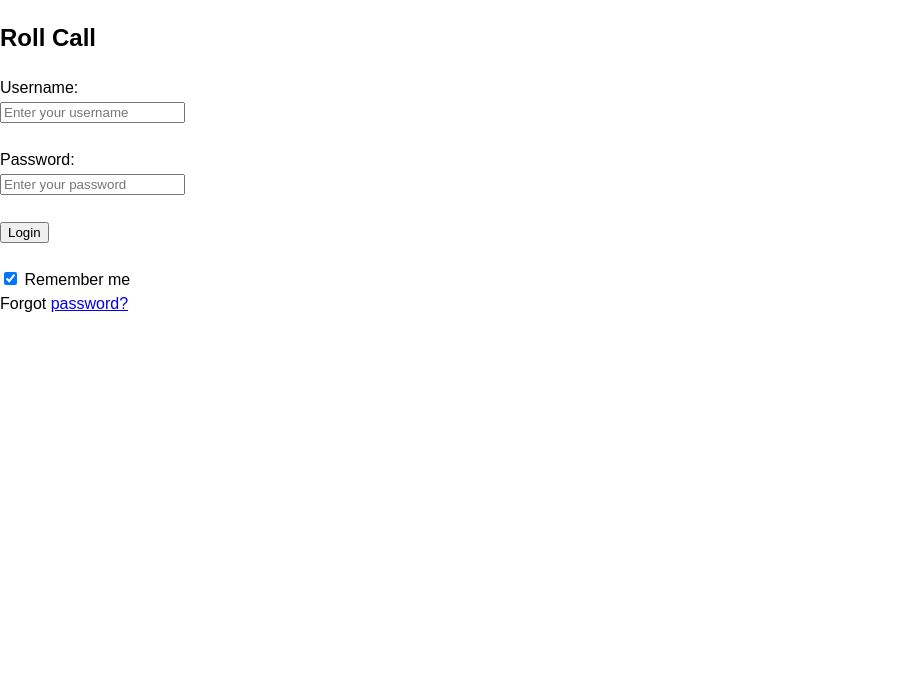
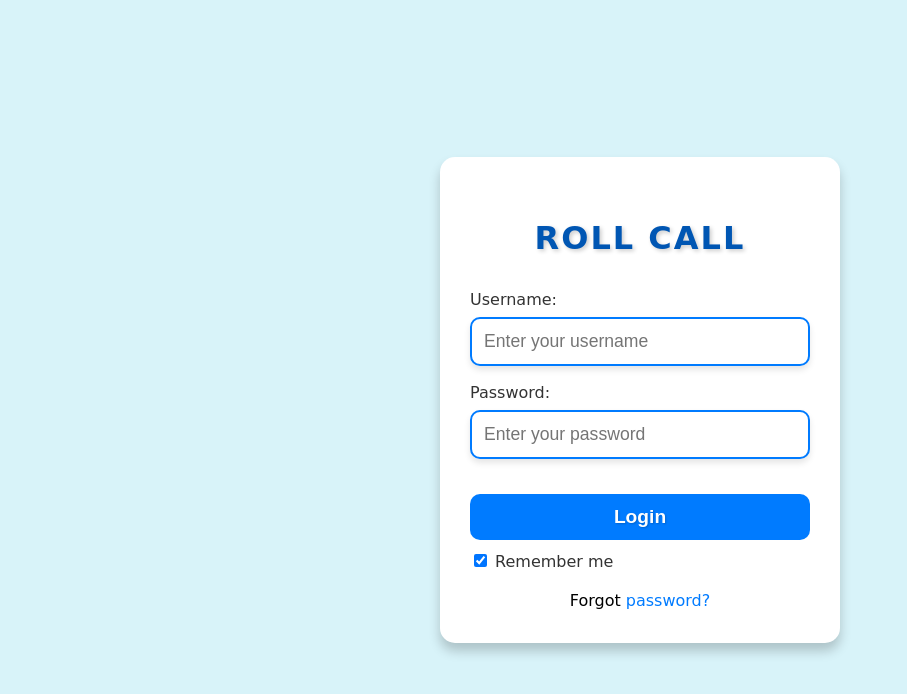
Before and after one commit to ashleymerino3/COSC412-Roll-Call-Payroll, a React (Vite) app: page /login in a window 1280 px wide. Shown: the top 694 px of the page, without its empty margins (0-907 px from the left). Built offline with nearby package versions, Linux system fonts and the light colour scheme.

Commit message:
updated login with css styling

```diff
--- a/src/pages/login.jsx
+++ b/src/pages/login.jsx
@@ -41,51 +41,57 @@ export default function Login() {
       setErrorMessage("An error occurred. Please try again later.");
     }
   };
+  return (
+    <div className="login-body">
+    <div className="login-container">
+      {/* Header Section */}
+      <div className="login-header">
+        <h2 className="company-title">Roll Call</h2>
+      </div>
 
-  return (
-    <div>
-      <div className="company-name">
-        <h2>Roll Call</h2>
-      </div>
-      <form onSubmit={handleLogin} className="loginpage">
-        <div>
-          <label htmlFor="username">Username:</label><br />
+      {/* Login Form */}
+      <form onSubmit={handleLogin} className="login-form">
+        <div className="login-inputs">
+          {/* Username Field */}
+          <label htmlFor="username" className="input-label">Username:</label>
           <input
             type="text"
             placeholder="Enter your username"
             id="username"
             name="username"
+            className="input-field"
             required
           />
-          <br />
-          <br />
 
-          <label htmlFor="password">Password:</label><br />
+          {/* Password Field */}
+          <label htmlFor="password" className="input-label">Password:</label>
           <input
             type="password"
             placeholder="Enter your password"
             id="password"
             name="password"
+            className="input-field"
             required
           />
-          <br />
-          <br />
 
-          {errorMessage && <p className="error-message">{errorMessage}</p>} {/* Display errors */}
+          {/* Error Message */}
+          {errorMessage && <p className="error-message">{errorMessage}</p>}
+        </div>
 
-
-          <button type="submit">Login</button>
-          <br />
-          <br />
-
-          <label>
+        {/* Buttons and Options */}
+        <div className="login-actions">
+          <button type="submit" className="login-button">Login</button>
+          <label className="remember-me">
             <input type="checkbox" defaultChecked name="remember" /> Remember me
           </label>
         </div>
-        <div className="forgotpword">
-          Forgot <a href="#">password?</a>
+
+        {/* Forgot Password Link */}
+        <div className="login-footer">
+          Forgot <a href="#" className="forgot-password-link">password?</a>
         </div>
       </form>
     </div>
+ </div>
   );
 }
--- a/src/styles/styles.css
+++ b/src/styles/styles.css
@@ -14,6 +14,124 @@ body {
   font-family: sans-serif;
   line-height: 1.5;
 }
+.login-body {
+  margin: 0;
+  padding: 0;
+  display: flex;
+  justify-content: center;
+  align-items: center;
+  height: 100vh;
+  background-color: #d8f3f9;
+  font-family: 'Comic Sans MS', cursive, sans-serif;
+}
+/* Main Login Container */
+.login-container {
+  width: 400px;
+  padding: 30px;
+  background-color: #ffffff;
+  border-radius: 15px;
+  box-shadow: 0 8px 12px rgba(0, 0, 0, 0.2);
+}
+
+/* Header Section */
+.login-header {
+  text-align: center;
+  margin-bottom: 20px;
+}
+
+.company-title {
+  font-size: 2em;
+  color: #0056b3;
+  text-transform: uppercase;
+  font-weight: bold;
+  text-shadow: 2px 2px 4px rgba(0, 0, 0, 0.2);
+  letter-spacing: 2px;
+}
+
+/* Form Styling */
+.login-form {
+  text-align: center;
+}
+
+/* Input Section */
+.login-inputs {
+  margin-bottom: 20px;
+}
+
+.input-label {
+  display: block;
+  text-align: left;
+  margin-bottom: 5px;
+  font-size: 1em;
+  color: #333333;
+}
+
+.input-field {
+  width: 100%;
+  padding: 12px;
+  margin-bottom: 15px;
+  border: 2px solid #007bff;
+  border-radius: 10px;
+  font-size: 1.1em;
+  box-shadow: 0 4px 6px rgba(0, 0, 0, 0.1);
+  box-sizing: border-box;
+}
+
+.error-message {
+  color: red;
+  font-size: 0.9em;
+  font-weight: bold;
+  margin-top: 10px;
+}
+
+/* Action Section (Buttons, Checkbox) */
+.login-actions {
+  margin-bottom: 15px;
+}
+
+.login-button {
+  width: 100%;
+  padding: 12px;
+  background-color: #007bff;
+  color: white;
+  border: none;
+  border-radius: 10px;
+  cursor: pointer;
+  font-size: 1.2em;
+  font-weight: bold;
+  text-shadow: 1px 1px 2px rgba(0, 0, 0, 0.2);
+  transition: transform 0.2s ease, background-color 0.3s ease;
+}
+
+.login-button:hover {
+  background-color: #0056b3;
+  transform: scale(1.05);
+}
+
+.remember-me {
+  display: block;
+  margin: 10px 0;
+  font-size: 1em;
+  color: #333333;
+  text-align: left;
+}
+
+/* Footer Section */
+.login-footer {
+  text-align: center;
+}
+
+.forgot-password-link {
+  color: #007bff;
+  text-decoration: none;
+  font-size: 1em;
+}
+
+.forgot-password-link:hover {
+  text-decoration: underline;
+  font-weight: bold;
+}
+
 .stopwatch-container {
   background-color: #8ac9f2;
   padding: 20px;
```
